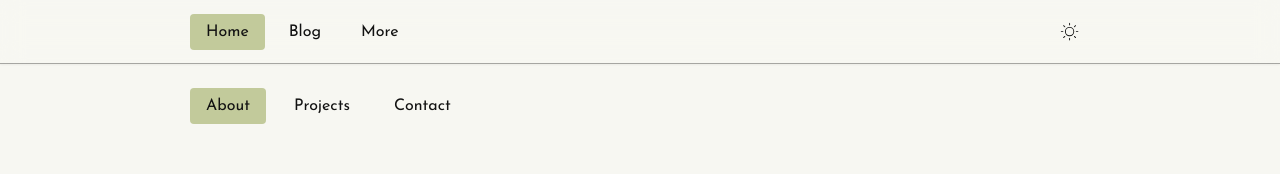
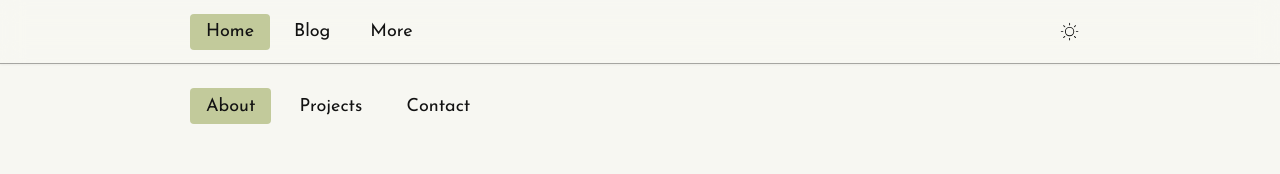
Before and after one commit to 1sma31L/Portfolio, a Next.js app: page / in a window 1280 px wide. Shown: the top 174 px of the page. Built offline with nearby package versions, Linux system fonts and the light colour scheme.

Commit message:
feat: update text styles for improved readability across navigation components

```diff
--- a/src/components/BlogNavBar.tsx
+++ b/src/components/BlogNavBar.tsx
@@ -20,7 +20,7 @@ export default function BlogNavBar() {
 
   return (
     <nav
-      className="gap-2 justify-start relative w-full z-[10] flex items-center pt-6 text-md container px-4 md:px-0"
+      className="gap-2 justify-start relative w-full z-[10] flex items-center pt-6 text-[14px] sm:text-[16px] md:text-[18px] container px-4 md:px-0"
       id="pheader">
       {BlogNavItems.map((item) => {
         const isActiveClass = isActive(pathname, item.path);
--- a/src/components/HomeNavBar.tsx
+++ b/src/components/HomeNavBar.tsx
@@ -33,7 +33,7 @@ function HomeNavBar() {
   }, [pathname]);
 
   return (
-    <nav className="gap-2 justify-start md:gap-3 relative w-full z-[10] flex items-center pt-6 text-md container px-4 md:px-0">
+    <nav className="gap-2 justify-start md:gap-3 relative w-full z-[10] flex items-center pt-6 text-[14px] sm:text-[16px] md:text-[18px] container px-4 md:px-0">
       {navItems.map((item) => {
         const isActiveClass = isActive(pathname, item.path);
 
--- a/src/components/MoreNavBar.tsx
+++ b/src/components/MoreNavBar.tsx
@@ -19,7 +19,7 @@ export default function BlogNavBar() {
   }, [pathname]);
   return (
     <nav
-      className="gap-1 justify-start relative w-full z-[10] flex items-center pt-6 text-md container px-4 md:px-0"
+      className="gap-1 justify-start relative w-full z-[10] flex items-center pt-6 text-[14px] sm:text-[16px] md:text-[18px] container px-4 md:px-0"
       id="pheader">
       {MoreNavItems.map((item) => {
         const isActiveClass = isActive(pathname, item.path);
--- a/src/components/Navbar.tsx
+++ b/src/components/Navbar.tsx
@@ -51,7 +51,7 @@ export default function NavBar() {
     <>
       <UnderDevBar />
       <header className="backdrop-blur-sm md:backdrop-blur-md sticky top-0 left-0 w-full z-[20] h-16 shadow-sm bg-background/50 border-b border-border/40">
-        <div className="flex justify-between items-center container h-full mx-auto px-4 md:px-0 lg:px-0 gap-2 rounded-lg text-md">
+        <div className="flex justify-between items-center container h-full mx-auto px-4 md:px-0 lg:px-0 gap-2 rounded-lg text-[14px] sm:text-[16px] md:text-[18px]">
           <nav className="gap-1 justify-start w-full flex md:gap-2 h-full items-center">
             {navItems.map((item) => {
               const isActiveClass = isActive(pathname, item.path);
```
